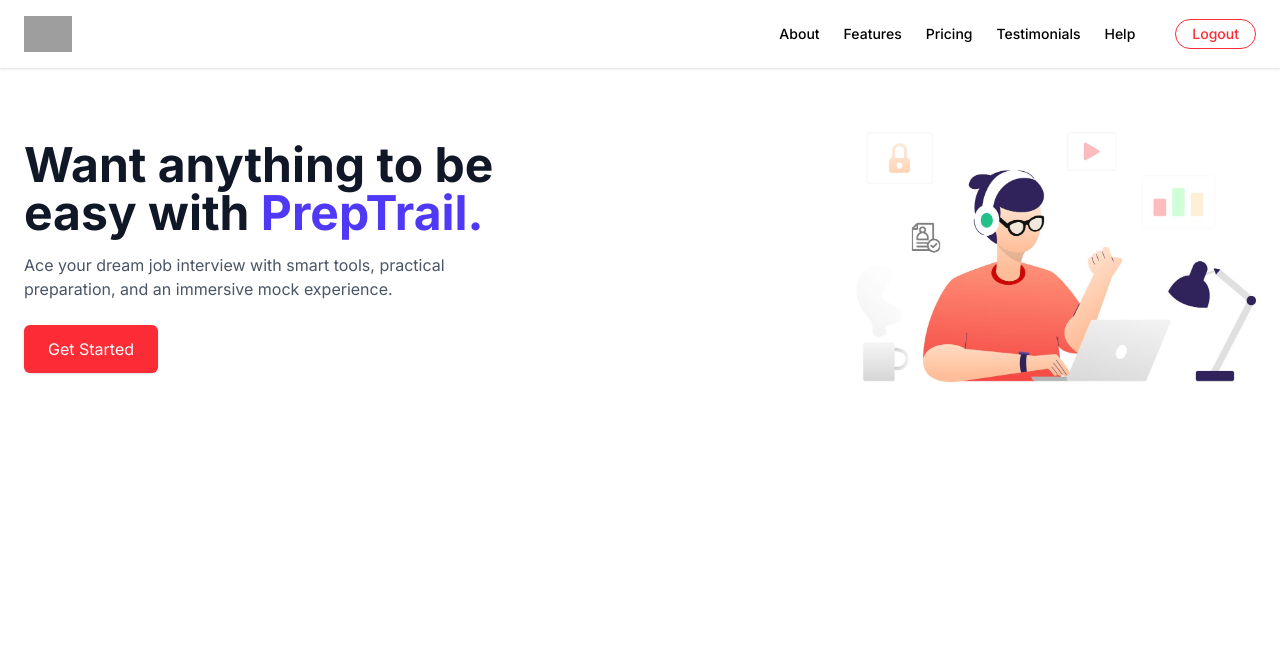
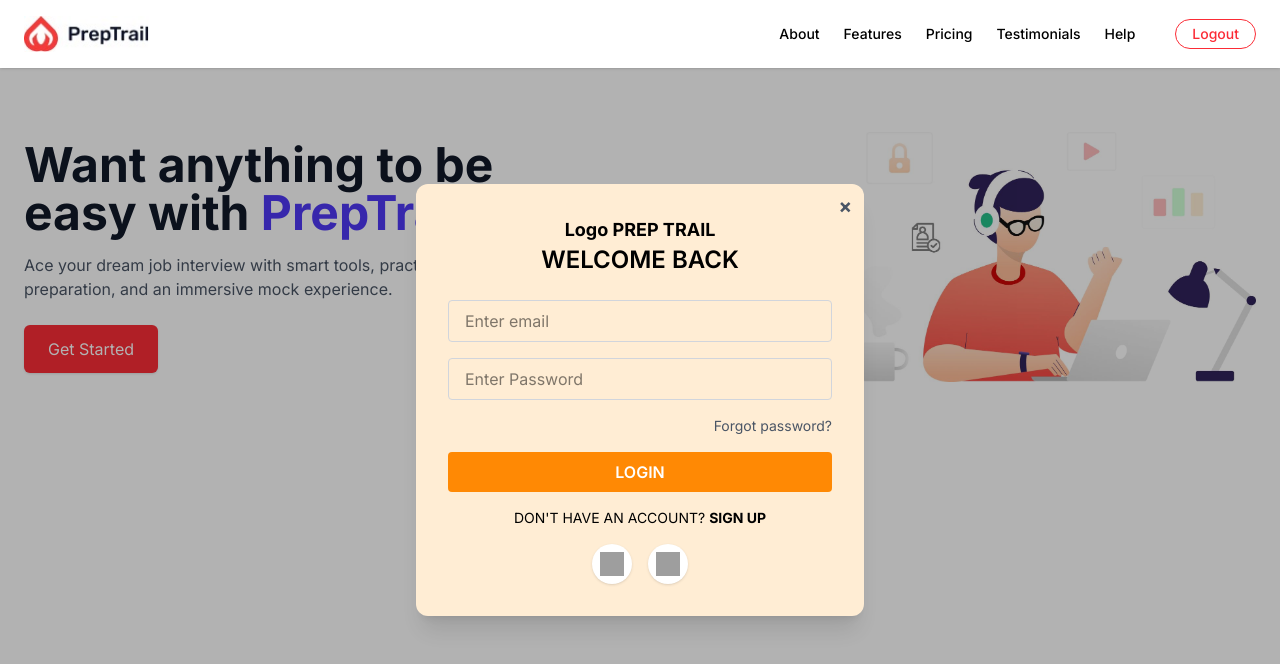
Before and after one commit to nb2912/ai-interview-frontend, a Next.js app: page / in a window 1280 px wide. Both pictures are taken after a click on the button "Get Started". Shown: the top 664 px of the page. Built offline with nearby package versions, Linux system fonts and the light colour scheme; grey boxes are pictures that could not be loaded.

Commit message:
login page

```diff
--- a/src/app/page.tsx
+++ b/src/app/page.tsx
@@ -1,5 +1,6 @@
 import Navbar from "@/components/global/Navbar"
 import HeroSection from "@/components/home-page/Hero-Section"
+import LoginModal from "@/components/home-page/LoginModal"
 
 export default function HomePage() {
   return (
--- a/src/components/home-page/Hero-Section.tsx
+++ b/src/components/home-page/Hero-Section.tsx
@@ -1,6 +1,13 @@
+'use client'
+import { useState } from 'react'
+import LoginModal from '@/components/home-page/LoginModal' // ✅ FIXED import
+
 export default function HeroSection() {
-    return (
-      <section className="w-full px-6 py-16 flex flex-col-reverse md:flex-row items-center justify-between max-w-7xl mx-auto gap-10">
+  const [showLogin, setShowLogin] = useState(false)
+
+  return (
+    <>
+      <section className="w-full px-6 py-16 flex flex-col-reverse md:flex-row items-center justify-between max-w-7xl mx-auto gap-10 relative z-10">
         <div className="text-center md:text-left">
           <h1 className="text-3xl md:text-5xl font-bold text-gray-900 mb-4">
             Want anything to be <br className="hidden md:block" />
@@ -11,7 +18,10 @@ export default function HeroSection() {
             and an immersive mock experience.
           </p>
           <div className="flex justify-center md:justify-start">
-            <button className="bg-red-500 text-white px-6 py-3 rounded-md shadow hover:bg-red-600 transition">
+            <button
+              className="bg-red-500 text-white px-6 py-3 rounded-md shadow hover:bg-red-600 transition"
+              onClick={() => setShowLogin(true)}
+            >
               Get Started
             </button>
           </div>
@@ -24,5 +34,16 @@ export default function HeroSection() {
           />
         </div>
       </section>
-    )
-  }
+
+      {showLogin && (
+        <>
+          <div
+            className="fixed inset-0 bg-black/30 z-40"
+            onClick={() => setShowLogin(false)}
+          />
+          <LoginModal onClose={() => setShowLogin(false)} />
+        </>
+      )}
+    </>
+  )
+}
--- a/src/components/home-page/LoginModal.tsx
+++ b/src/components/home-page/LoginModal.tsx
@@ -5,36 +5,48 @@ interface LoginModalProps {
 
 export default function LoginModal({ onClose }: LoginModalProps) {
   return (
-    <div className="fixed top-1/2 left-1/2 z-50 w-[90%] max-w-md transform -translate-x-1/2 -translate-y-1/2 bg-orange-200 p-8 rounded-xl shadow-lg">
-      <div className="text-center">
-        <h2 className="font-bold text-lg mb-2">Logo PREP TRAIL</h2>
-        <h3 className="text-xl font-semibold mb-6">WELCOME BACK</h3>
+    <div className="fixed top-1/2 left-1/2 z-50 w-[90%] max-w-md transform -translate-x-1/2 -translate-y-1/2 bg-orange-100 p-8 rounded-xl shadow-xl">
+      <button
+        onClick={onClose}
+        className="absolute top-2 right-3 text-xl font-bold text-gray-600 hover:text-black"
+      >
+        &times;
+      </button>
+
+      <div className="text-center mb-6">
+        <h2 className="text-lg font-bold">Logo PREP TRAIL</h2>
+        <h3 className="text-2xl font-semibold">WELCOME BACK</h3>
       </div>
-      <div className="flex flex-col space-y-4">
-        <input type="email" placeholder="Enter email" className="px-4 py-2 rounded border border-gray-300 focus:outline-none" />
-        <input type="password" placeholder="Enter Password" className="px-4 py-2 rounded border border-gray-300 focus:outline-none" />
-        <div className="text-right text-sm text-gray-600 cursor-pointer">Forgot password?</div>
-        <button className="bg-orange-400 hover:bg-orange-500 text-white font-semibold py-2 rounded shadow">
+
+      <div className="flex flex-col gap-4">
+        <input
+          type="email"
+          placeholder="Enter email"
+          className="px-4 py-2 border border-gray-300 rounded focus:outline-none"
+        />
+        <input
+          type="password"
+          placeholder="Enter Password"
+          className="px-4 py-2 border border-gray-300 rounded focus:outline-none"
+        />
+        <div className="text-sm text-right text-gray-600 cursor-pointer">Forgot password?</div>
+        <button className="bg-orange-400 hover:bg-orange-500 text-white font-semibold py-2 rounded">
           LOGIN
         </button>
-        <p className="text-center text-sm">
+      </div>
+
+      <p className="mt-4 text-sm text-center">
         DON'T HAVE AN ACCOUNT? <span className="font-bold cursor-pointer">SIGN UP</span>
       </p>
-        <div className="flex justify-center gap-4 mt-2">
-          <button className="bg-white p-2 rounded-full shadow-md">
+
+      <div className="flex justify-center gap-4 mt-4">
+        <button className="bg-white p-2 rounded-full shadow">
           <img src="/google-icon.png" alt="Google" className="h-6 w-6" />
         </button>
-          <button className="bg-white p-2 rounded-full shadow-md">
+        <button className="bg-white p-2 rounded-full shadow">
           <img src="/apple-icon.png" alt="Apple" className="h-6 w-6" />
         </button>
       </div>
     </div>
-      <button
-        onClick={onClose}
-        className="absolute top-2 right-4 text-gray-600 hover:text-black text-xl"
-      >
-        ×
-      </button>
-    </div>
   )
 }
```
Also changed, not shown: public/logo.jpg (renamed from public/WhatsApp Image 2025-04-29 at 23.15.37_272950b6.jpg). Lines whose indentation alone changed are shown as unchanged.
